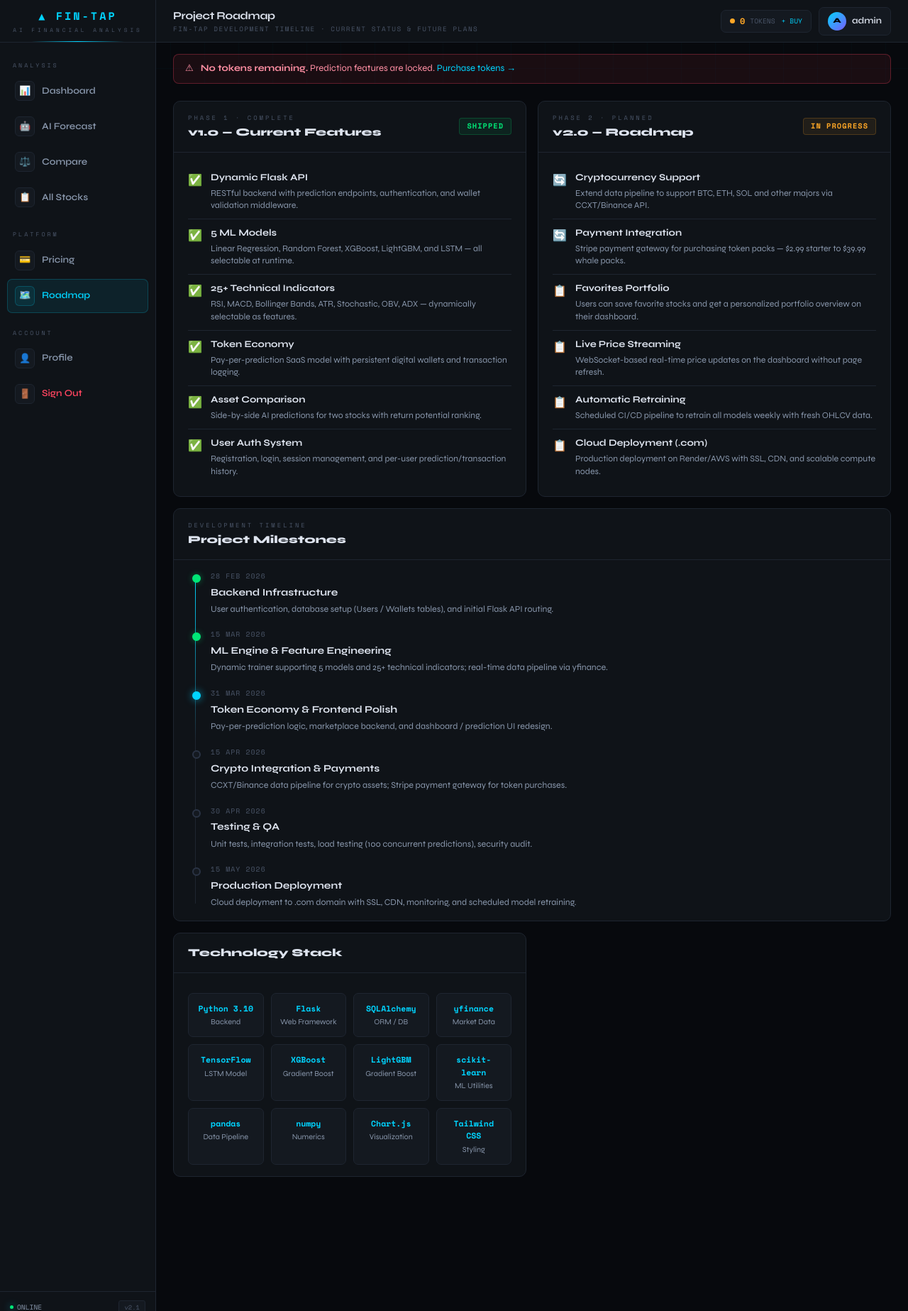
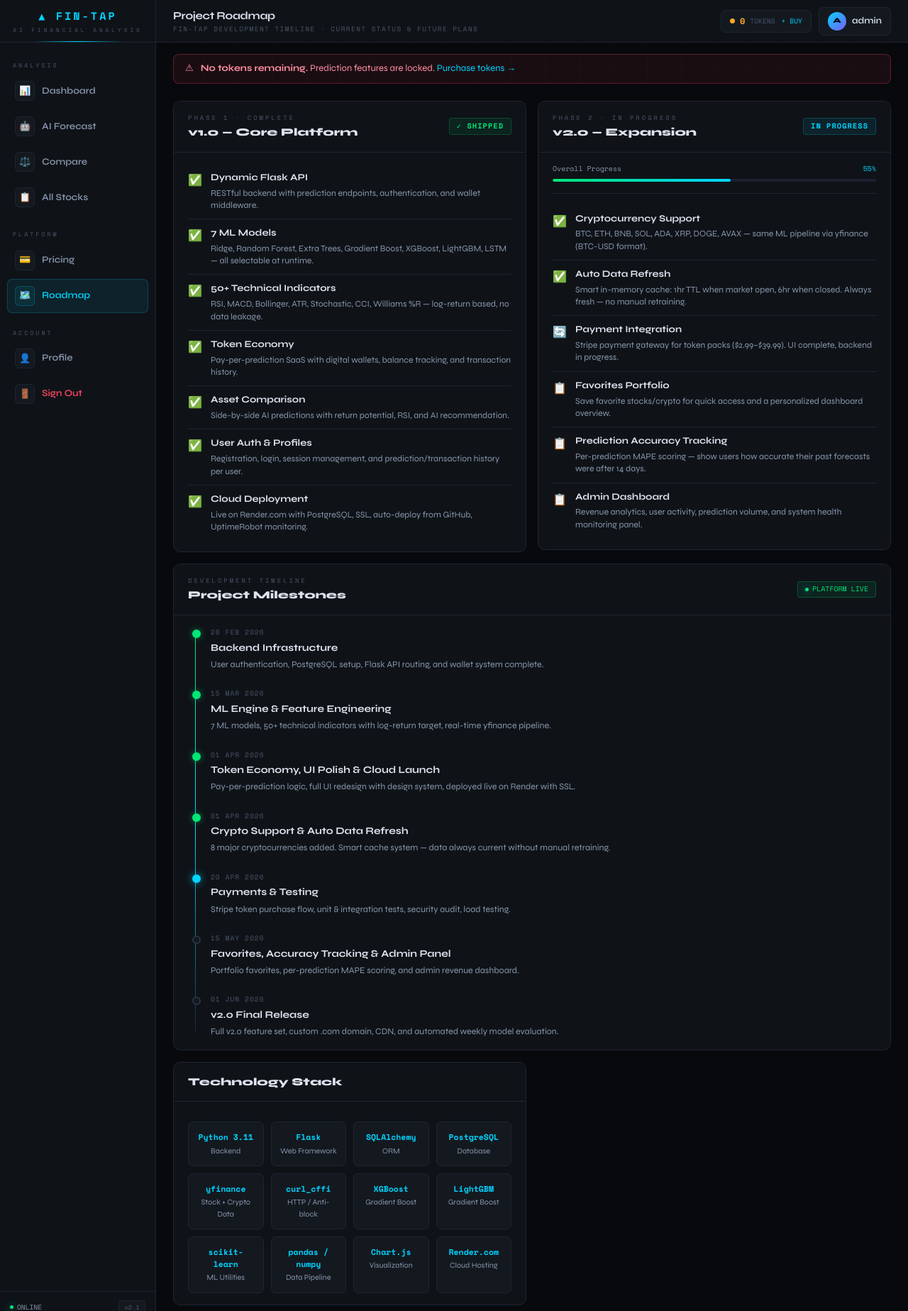
Before and after one commit to BaranSafa/Fin-TAP, a Flask app: page /roadmap in a window 1280 px wide. Shown: the top 1847 px of the page at 71% size. Run offline with Flask 3, Linux system fonts and the light colour scheme; a user stored in the database is signed in; some libraries are stand-ins or nearby versions.

Commit message:
Crypto Ekleme

```diff
--- a/frontend/templates/roadmap.html
+++ b/frontend/templates/roadmap.html
@@ -5,203 +5,85 @@
 
 {% block content %}
 <style>
-    .road-grid {
-        display: grid;
-        grid-template-columns: 1fr 1fr;
-        gap: 16px;
-        align-items: start;
-    }
-
-    .phase-card {
-        background: var(--surface);
-        border: 1px solid var(--border);
-        border-radius: 10px;
-        overflow: hidden;
-    }
-    .phase-header {
-        padding: 16px 20px;
-        border-bottom: 1px solid var(--border);
-        display: flex; align-items: center; justify-content: space-between;
-    }
-    .phase-title { font-weight: 800; font-size: 0.95rem; }
-    .phase-body { padding: 16px 20px; }
-
-    .feat-item {
-        display: flex; align-items: flex-start; gap: 12px;
-        padding: 10px 0;
-        border-bottom: 1px solid var(--border);
-        font-size: 0.83rem;
-    }
-    .feat-item:last-child { border-bottom: none; }
-    .feat-icon { font-size: 1rem; flex-shrink: 0; margin-top: 1px; }
-    .feat-name { font-weight: 700; margin-bottom: 3px; }
-    .feat-desc { color: var(--text2); font-size: 0.77rem; line-height: 1.4; }
-
-    .timeline-col { grid-column: span 2; }
-
-    .timeline {
-        position: relative;
-        padding-left: 32px;
-    }
-    .timeline::before {
-        content: '';
-        position: absolute; left: 10px; top: 8px; bottom: 8px;
-        width: 1px;
-        background: linear-gradient(to bottom, var(--accent), var(--border), var(--border));
-    }
-
-    .tl-item {
-        position: relative;
-        margin-bottom: 20px;
-    }
-    .tl-item:last-child { margin-bottom: 0; }
-
-    .tl-dot {
-        position: absolute; left: -26px; top: 4px;
-        width: 12px; height: 12px;
-        border-radius: 50%;
-        border: 2px solid var(--border2);
-        background: var(--surface);
-    }
-    .tl-dot.done  { background: var(--green);  border-color: var(--green); box-shadow: 0 0 8px rgba(0,230,118,0.4); }
-    .tl-dot.inprogress { background: var(--accent); border-color: var(--accent); box-shadow: 0 0 8px rgba(0,212,255,0.4); animation: glow-pulse 2s ease infinite; }
-    .tl-dot.planned { background: var(--surface2); border-color: var(--border2); }
-
-    @keyframes glow-pulse {
-        0%,100% { box-shadow: 0 0 4px rgba(0,212,255,0.4); }
-        50% { box-shadow: 0 0 12px rgba(0,212,255,0.7); }
-    }
-
-    .tl-date { font-family: var(--mono); font-size: 0.62rem; color: var(--text3); margin-bottom: 4px; letter-spacing: 1px; }
-    .tl-title { font-weight: 700; font-size: 0.88rem; margin-bottom: 4px; }
-    .tl-desc  { font-size: 0.78rem; color: var(--text2); line-height: 1.5; }
-
-    .tech-grid {
-        display: grid;
-        grid-template-columns: repeat(4, 1fr);
-        gap: 10px;
-        margin-top: 12px;
-    }
-    .tech-item {
-        background: var(--surface2);
-        border: 1px solid var(--border);
-        border-radius: 7px;
-        padding: 12px;
-        text-align: center;
-    }
-    .tech-name { font-family: var(--mono); font-size: 0.72rem; font-weight: 700; color: var(--accent); margin-bottom: 3px; }
-    .tech-role { font-size: 0.68rem; color: var(--text2); }
+    .road-grid { display:grid; grid-template-columns:1fr 1fr; gap:16px; align-items:start; }
+    .phase-card { background:var(--surface); border:1px solid var(--border); border-radius:10px; overflow:hidden; }
+    .phase-header { padding:16px 20px; border-bottom:1px solid var(--border); display:flex; align-items:center; justify-content:space-between; }
+    .phase-title { font-weight:800; font-size:0.95rem; }
+    .phase-body { padding:16px 20px; }
+    .feat-item { display:flex; align-items:flex-start; gap:12px; padding:10px 0; border-bottom:1px solid var(--border); font-size:0.83rem; }
+    .feat-item:last-child { border-bottom:none; }
+    .feat-icon { font-size:1rem; flex-shrink:0; margin-top:1px; }
+    .feat-name { font-weight:700; margin-bottom:3px; }
+    .feat-desc { color:var(--text2); font-size:0.77rem; line-height:1.4; }
+    .timeline-col { grid-column:span 2; }
+    .timeline { position:relative; padding-left:32px; }
+    .timeline::before { content:''; position:absolute; left:10px; top:8px; bottom:8px; width:1px;
+        background:linear-gradient(to bottom, var(--green), var(--accent), var(--border)); }
+    .tl-item { position:relative; margin-bottom:24px; }
+    .tl-item:last-child { margin-bottom:0; }
+    .tl-dot { position:absolute; left:-26px; top:4px; width:12px; height:12px; border-radius:50%; border:2px solid var(--border2); background:var(--surface); }
+    .tl-dot.done { background:var(--green); border-color:var(--green); box-shadow:0 0 8px rgba(0,230,118,0.5); }
+    .tl-dot.inprogress { background:var(--accent); border-color:var(--accent); animation:glow-pulse 2s ease infinite; }
+    .tl-dot.planned { background:var(--surface2); border-color:var(--border2); }
+    @keyframes glow-pulse { 0%,100%{box-shadow:0 0 4px rgba(0,212,255,0.4);}50%{box-shadow:0 0 12px rgba(0,212,255,0.7);} }
+    .tl-date { font-family:var(--mono); font-size:0.6rem; color:var(--text3); margin-bottom:4px; letter-spacing:1px; }
+    .tl-title { font-weight:700; font-size:0.88rem; margin-bottom:4px; }
+    .tl-desc { font-size:0.78rem; color:var(--text2); line-height:1.5; }
+    .tech-grid { display:grid; grid-template-columns:repeat(4,1fr); gap:10px; margin-top:12px; }
+    .tech-item { background:var(--surface2); border:1px solid var(--border); border-radius:7px; padding:12px; text-align:center; }
+    .tech-name { font-family:var(--mono); font-size:0.72rem; font-weight:700; color:var(--accent); margin-bottom:3px; }
+    .tech-role { font-size:0.68rem; color:var(--text2); }
+    .live-badge { display:inline-flex; align-items:center; gap:5px; font-family:var(--mono); font-size:0.62rem;
+        color:var(--green); background:var(--green-dim); border:1px solid rgba(0,230,118,0.25); padding:3px 10px; border-radius:4px; }
+    .live-dot { width:5px; height:5px; border-radius:50%; background:var(--green); animation:glow-pulse 2s ease infinite; }
+    .prog-wrap { margin-bottom:16px; padding-bottom:16px; border-bottom:1px solid var(--border); }
+    .prog-label { display:flex; justify-content:space-between; font-family:var(--mono); font-size:0.62rem; color:var(--text2); margin-bottom:6px; }
+    .prog-bar { height:4px; background:var(--surface3); border-radius:2px; overflow:hidden; }
+    .prog-fill { height:100%; border-radius:2px; background:linear-gradient(90deg,var(--green),var(--accent)); }
 </style>
 
 <div class="road-grid fade-up">
 
-    <!-- CURRENT FEATURES -->
+    <!-- V1 DONE -->
     <div class="phase-card">
         <div class="phase-header">
             <div>
                 <div class="sec-label" style="margin-bottom:3px;">PHASE 1 · COMPLETE</div>
-                <div class="phase-title">v1.0 — Current Features</div>
+                <div class="phase-title">v1.0 — Core Platform</div>
             </div>
-            <span class="badge badge-green">SHIPPED</span>
+            <span class="badge badge-green">✓ SHIPPED</span>
         </div>
         <div class="phase-body">
-            <div class="feat-item">
-                <span class="feat-icon">✅</span>
-                <div>
-                    <div class="feat-name">Dynamic Flask API</div>
-                    <div class="feat-desc">RESTful backend with prediction endpoints, authentication, and wallet validation middleware.</div>
-                </div>
-            </div>
-            <div class="feat-item">
-                <span class="feat-icon">✅</span>
-                <div>
-                    <div class="feat-name">5 ML Models</div>
-                    <div class="feat-desc">Linear Regression, Random Forest, XGBoost, LightGBM, and LSTM — all selectable at runtime.</div>
-                </div>
-            </div>
-            <div class="feat-item">
-                <span class="feat-icon">✅</span>
-                <div>
-                    <div class="feat-name">25+ Technical Indicators</div>
-                    <div class="feat-desc">RSI, MACD, Bollinger Bands, ATR, Stochastic, OBV, ADX — dynamically selectable as features.</div>
-                </div>
-            </div>
-            <div class="feat-item">
-                <span class="feat-icon">✅</span>
-                <div>
-                    <div class="feat-name">Token Economy</div>
-                    <div class="feat-desc">Pay-per-prediction SaaS model with persistent digital wallets and transaction logging.</div>
-                </div>
-            </div>
-            <div class="feat-item">
-                <span class="feat-icon">✅</span>
-                <div>
-                    <div class="feat-name">Asset Comparison</div>
-                    <div class="feat-desc">Side-by-side AI predictions for two stocks with return potential ranking.</div>
-                </div>
-            </div>
-            <div class="feat-item">
-                <span class="feat-icon">✅</span>
-                <div>
-                    <div class="feat-name">User Auth System</div>
-                    <div class="feat-desc">Registration, login, session management, and per-user prediction/transaction history.</div>
-                </div>
-            </div>
+            <div class="feat-item"><span class="feat-icon">✅</span><div><div class="feat-name">Dynamic Flask API</div><div class="feat-desc">RESTful backend with prediction endpoints, authentication, and wallet middleware.</div></div></div>
+            <div class="feat-item"><span class="feat-icon">✅</span><div><div class="feat-name">7 ML Models</div><div class="feat-desc">Ridge, Random Forest, Extra Trees, Gradient Boost, XGBoost, LightGBM, LSTM — all selectable at runtime.</div></div></div>
+            <div class="feat-item"><span class="feat-icon">✅</span><div><div class="feat-name">50+ Technical Indicators</div><div class="feat-desc">RSI, MACD, Bollinger, ATR, Stochastic, CCI, Williams %R — log-return based, no data leakage.</div></div></div>
+            <div class="feat-item"><span class="feat-icon">✅</span><div><div class="feat-name">Token Economy</div><div class="feat-desc">Pay-per-prediction SaaS with digital wallets, balance tracking, and transaction history.</div></div></div>
+            <div class="feat-item"><span class="feat-icon">✅</span><div><div class="feat-name">Asset Comparison</div><div class="feat-desc">Side-by-side AI predictions with return potential, RSI, and AI recommendation.</div></div></div>
+            <div class="feat-item"><span class="feat-icon">✅</span><div><div class="feat-name">User Auth & Profiles</div><div class="feat-desc">Registration, login, session management, and prediction/transaction history per user.</div></div></div>
+            <div class="feat-item"><span class="feat-icon">✅</span><div><div class="feat-name">Cloud Deployment</div><div class="feat-desc">Live on Render.com with PostgreSQL, SSL, auto-deploy from GitHub, UptimeRobot monitoring.</div></div></div>
         </div>
     </div>
 
-    <!-- FUTURE FEATURES -->
+    <!-- V2 IN PROGRESS -->
     <div class="phase-card">
         <div class="phase-header">
             <div>
-                <div class="sec-label" style="margin-bottom:3px;">PHASE 2 · PLANNED</div>
-                <div class="phase-title">v2.0 — Roadmap</div>
+                <div class="sec-label" style="margin-bottom:3px;">PHASE 2 · IN PROGRESS</div>
+                <div class="phase-title">v2.0 — Expansion</div>
             </div>
-            <span class="badge badge-amber">IN PROGRESS</span>
+            <span class="badge badge-accent">IN PROGRESS</span>
         </div>
         <div class="phase-body">
-            <div class="feat-item">
-                <span class="feat-icon">🔄</span>
-                <div>
-                    <div class="feat-name">Cryptocurrency Support</div>
-                    <div class="feat-desc">Extend data pipeline to support BTC, ETH, SOL and other majors via CCXT/Binance API.</div>
-                </div>
+            <div class="prog-wrap">
+                <div class="prog-label"><span>Overall Progress</span><span style="color:var(--accent);">55%</span></div>
+                <div class="prog-bar"><div class="prog-fill" style="width:55%"></div></div>
             </div>
-            <div class="feat-item">
-                <span class="feat-icon">🔄</span>
-                <div>
-                    <div class="feat-name">Payment Integration</div>
-                    <div class="feat-desc">Stripe payment gateway for purchasing token packs — $2.99 starter to $39.99 whale packs.</div>
-                </div>
-            </div>
-            <div class="feat-item">
-                <span class="feat-icon">📋</span>
-                <div>
-                    <div class="feat-name">Favorites Portfolio</div>
-                    <div class="feat-desc">Users can save favorite stocks and get a personalized portfolio overview on their dashboard.</div>
-                </div>
-            </div>
-            <div class="feat-item">
-                <span class="feat-icon">📋</span>
-                <div>
-                    <div class="feat-name">Live Price Streaming</div>
-                    <div class="feat-desc">WebSocket-based real-time price updates on the dashboard without page refresh.</div>
-                </div>
-            </div>
-            <div class="feat-item">
-                <span class="feat-icon">📋</span>
-                <div>
-                    <div class="feat-name">Automatic Retraining</div>
-                    <div class="feat-desc">Scheduled CI/CD pipeline to retrain all models weekly with fresh OHLCV data.</div>
-                </div>
-            </div>
-            <div class="feat-item">
-                <span class="feat-icon">📋</span>
-                <div>
-                    <div class="feat-name">Cloud Deployment (.com)</div>
-                    <div class="feat-desc">Production deployment on Render/AWS with SSL, CDN, and scalable compute nodes.</div>
-                </div>
-            </div>
+            <div class="feat-item"><span class="feat-icon">✅</span><div><div class="feat-name">Cryptocurrency Support</div><div class="feat-desc">BTC, ETH, BNB, SOL, ADA, XRP, DOGE, AVAX — same ML pipeline via yfinance (BTC-USD format).</div></div></div>
+            <div class="feat-item"><span class="feat-icon">✅</span><div><div class="feat-name">Auto Data Refresh</div><div class="feat-desc">Smart in-memory cache: 1hr TTL when market open, 6hr when closed. Always fresh — no manual retraining.</div></div></div>
+            <div class="feat-item"><span class="feat-icon">🔄</span><div><div class="feat-name">Payment Integration</div><div class="feat-desc">Stripe payment gateway for token packs ($2.99–$39.99). UI complete, backend in progress.</div></div></div>
+            <div class="feat-item"><span class="feat-icon">📋</span><div><div class="feat-name">Favorites Portfolio</div><div class="feat-desc">Save favorite stocks/crypto for quick access and a personalized dashboard overview.</div></div></div>
+            <div class="feat-item"><span class="feat-icon">📋</span><div><div class="feat-name">Prediction Accuracy Tracking</div><div class="feat-desc">Per-prediction MAPE scoring — show users how accurate their past forecasts were after 14 days.</div></div></div>
+            <div class="feat-item"><span class="feat-icon">📋</span><div><div class="feat-name">Admin Dashboard</div><div class="feat-desc">Revenue analytics, user activity, prediction volume, and system health monitoring panel.</div></div></div>
         </div>
     </div>
 
@@ -213,45 +95,60 @@
                     <div class="sec-label" style="margin-bottom:3px;">DEVELOPMENT TIMELINE</div>
                     <div class="phase-title">Project Milestones</div>
                 </div>
+                <div class="live-badge"><div class="live-dot"></div>PLATFORM LIVE</div>
             </div>
             <div class="phase-body">
                 <div class="timeline">
+
                     <div class="tl-item">
                         <div class="tl-dot done"></div>
                         <div class="tl-date">28 FEB 2026</div>
                         <div class="tl-title">Backend Infrastructure</div>
-                        <div class="tl-desc">User authentication, database setup (Users / Wallets tables), and initial Flask API routing.</div>
+                        <div class="tl-desc">User authentication, PostgreSQL setup, Flask API routing, and wallet system complete.</div>
                     </div>
+
                     <div class="tl-item">
                         <div class="tl-dot done"></div>
                         <div class="tl-date">15 MAR 2026</div>
                         <div class="tl-title">ML Engine & Feature Engineering</div>
-                        <div class="tl-desc">Dynamic trainer supporting 5 models and 25+ technical indicators; real-time data pipeline via yfinance.</div>
+                        <div class="tl-desc">7 ML models, 50+ technical indicators with log-return target, real-time yfinance pipeline.</div>
                     </div>
+
+                    <div class="tl-item">
+                        <div class="tl-dot done"></div>
+                        <div class="tl-date">01 APR 2026</div>
+                        <div class="tl-title">Token Economy, UI Polish & Cloud Launch</div>
+                        <div class="tl-desc">Pay-per-prediction logic, full UI redesign with design system, deployed live on Render with SSL.</div>
+                    </div>
+
+                    <div class="tl-item">
+                        <div class="tl-dot done"></div>
+                        <div class="tl-date">01 APR 2026</div>
+                        <div class="tl-title">Crypto Support & Auto Data Refresh</div>
+                        <div class="tl-desc">8 major cryptocurrencies added. Smart cache system — data always current without manual retraining.</div>
+                    </div>
+
                     <div class="tl-item">
                         <div class="tl-dot inprogress"></div>
-                        <div class="tl-date">31 MAR 2026</div>
-                        <div class="tl-title">Token Economy & Frontend Polish</div>
-                        <div class="tl-desc">Pay-per-prediction logic, marketplace backend, and dashboard / prediction UI redesign.</div>
+                        <div class="tl-date">20 APR 2026</div>
+                        <div class="tl-title">Payments & Testing</div>
+                        <div class="tl-desc">Stripe token purchase flow, unit & integration tests, security audit, load testing.</div>
                     </div>
-                    <div class="tl-item">
-                        <div class="tl-dot planned"></div>
-                        <div class="tl-date">15 APR 2026</div>
-                        <div class="tl-title">Crypto Integration & Payments</div>
-                        <div class="tl-desc">CCXT/Binance data pipeline for crypto assets; Stripe payment gateway for token purchases.</div>
-                    </div>
-                    <div class="tl-item">
-                        <div class="tl-dot planned"></div>
-                        <div class="tl-date">30 APR 2026</div>
-                        <div class="tl-title">Testing & QA</div>
-                        <div class="tl-desc">Unit tests, integration tests, load testing (100 concurrent predictions), security audit.</div>
-                    </div>
+
                     <div class="tl-item">
                         <div class="tl-dot planned"></div>
                         <div class="tl-date">15 MAY 2026</div>
-                        <div class="tl-title">Production Deployment</div>
-                        <div class="tl-desc">Cloud deployment to .com domain with SSL, CDN, monitoring, and scheduled model retraining.</div>
+                        <div class="tl-title">Favorites, Accuracy Tracking & Admin Panel</div>
+                        <div class="tl-desc">Portfolio favorites, per-prediction MAPE scoring, and admin revenue dashboard.</div>
                     </div>
+
+                    <div class="tl-item">
+                        <div class="tl-dot planned"></div>
+                        <div class="tl-date">01 JUN 2026</div>
+                        <div class="tl-title">v2.0 Final Release</div>
+                        <div class="tl-desc">Full v2.0 feature set, custom .com domain, CDN, and automated weekly model evaluation.</div>
+                    </div>
+
                 </div>
             </div>
         </div>
@@ -265,18 +162,18 @@
             </div>
             <div class="phase-body">
                 <div class="tech-grid">
-                    <div class="tech-item"><div class="tech-name">Python 3.10</div><div class="tech-role">Backend</div></div>
+                    <div class="tech-item"><div class="tech-name">Python 3.11</div><div class="tech-role">Backend</div></div>
                     <div class="tech-item"><div class="tech-name">Flask</div><div class="tech-role">Web Framework</div></div>
-                    <div class="tech-item"><div class="tech-name">SQLAlchemy</div><div class="tech-role">ORM / DB</div></div>
-                    <div class="tech-item"><div class="tech-name">yfinance</div><div class="tech-role">Market Data</div></div>
-                    <div class="tech-item"><div class="tech-name">TensorFlow</div><div class="tech-role">LSTM Model</div></div>
+                    <div class="tech-item"><div class="tech-name">SQLAlchemy</div><div class="tech-role">ORM</div></div>
+                    <div class="tech-item"><div class="tech-name">PostgreSQL</div><div class="tech-role">Database</div></div>
+                    <div class="tech-item"><div class="tech-name">yfinance</div><div class="tech-role">Stock + Crypto Data</div></div>
+                    <div class="tech-item"><div class="tech-name">curl_cffi</div><div class="tech-role">HTTP / Anti-block</div></div>
                     <div class="tech-item"><div class="tech-name">XGBoost</div><div class="tech-role">Gradient Boost</div></div>
                     <div class="tech-item"><div class="tech-name">LightGBM</div><div class="tech-role">Gradient Boost</div></div>
                     <div class="tech-item"><div class="tech-name">scikit-learn</div><div class="tech-role">ML Utilities</div></div>
-                    <div class="tech-item"><div class="tech-name">pandas</div><div class="tech-role">Data Pipeline</div></div>
-                    <div class="tech-item"><div class="tech-name">numpy</div><div class="tech-role">Numerics</div></div>
+                    <div class="tech-item"><div class="tech-name">pandas / numpy</div><div class="tech-role">Data Pipeline</div></div>
                     <div class="tech-item"><div class="tech-name">Chart.js</div><div class="tech-role">Visualization</div></div>
-                    <div class="tech-item"><div class="tech-name">Tailwind CSS</div><div class="tech-role">Styling</div></div>
+                    <div class="tech-item"><div class="tech-name">Render.com</div><div class="tech-role">Cloud Hosting</div></div>
                 </div>
             </div>
         </div>
```
Also changed, not shown: frontend/templates/compare.html (+16 -6 lines), frontend/templates/home.html (+10 -1 lines), frontend/templates/predict.html (+13 -2 lines), frontend/templates/prices.html (+59 -123 lines), train.py (+20 -12 lines).
